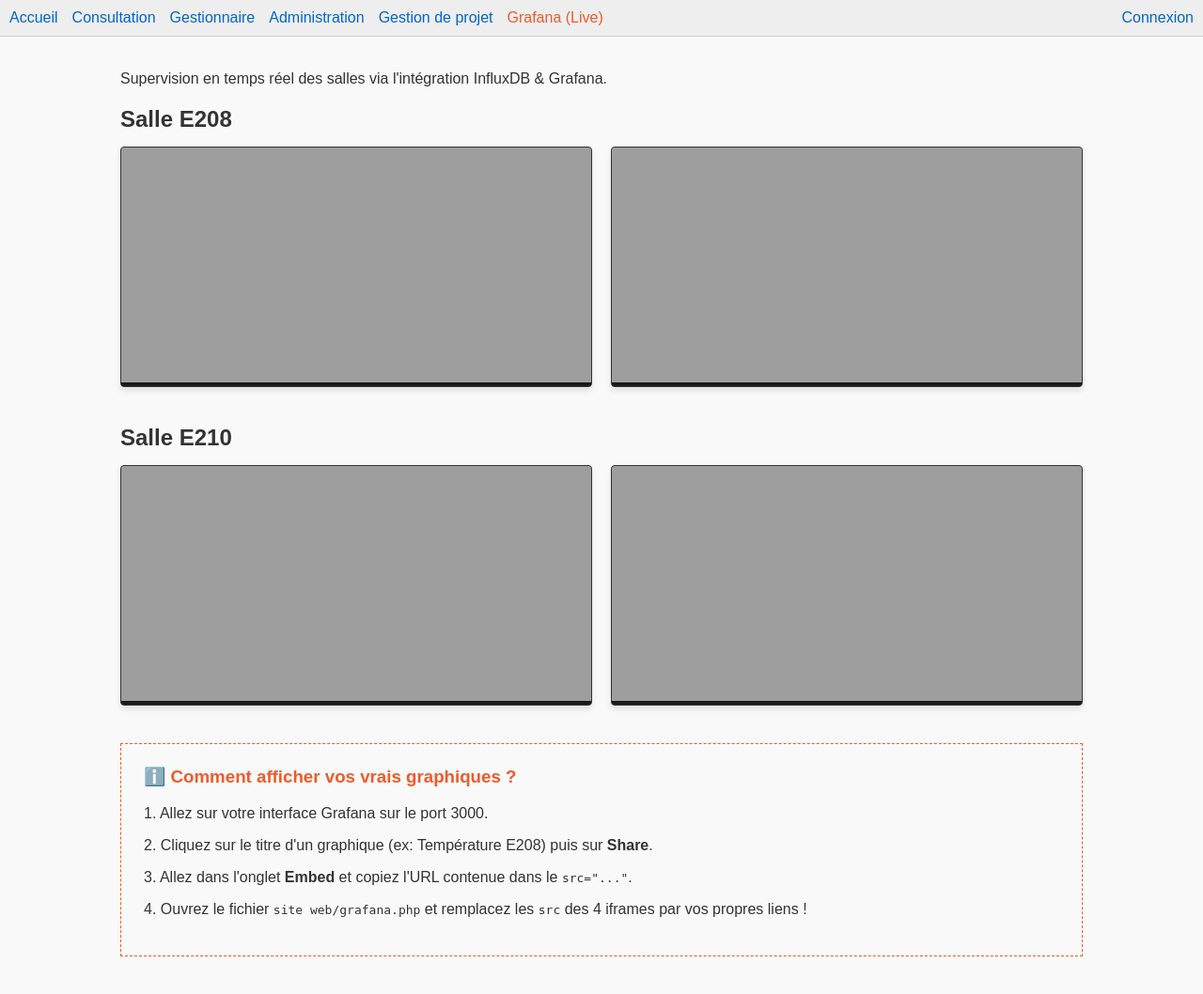
After one commit to mydraa/SAE23, a PHP site: page /grafana.php in a window 1280 px wide. The commit adds this page. Shown: the whole page at 94% size. Run offline with PHP 8.4, Linux system fonts and the light colour scheme.

Commit message:
Add grafana.php page and update navbars

```diff
--- a/site web/administration.php
+++ b/site web/administration.php
@@ -80,7 +80,7 @@ if($_SERVER['REQUEST_METHOD'] == 'POST' && isset($_POST['action'])) {
             <li><a href="gestion.php">Gestionnaire</a></li>
             <li><a href="administration.php" style="color:var(--text-main)">Administration</a></li>
             <li><a href="projet.php">Gestion de projet</a></li>
-            <li><a href="http://<?php echo $_SERVER['SERVER_NAME']; ?>:3000" target="_blank" style="color:#F05A28">Grafana (Live)</a></li>
+            <li><a href="grafana.php" style="color:#F05A28">Grafana (Live)</a></li>
         </ul>
         <div>
             <span style="color:var(--text-muted); margin-right: 15px;">Connecté: <?= htmlspecialchars($_SESSION['login']) ?></span>
--- a/site web/consultation.php
+++ b/site web/consultation.php
@@ -18,7 +18,7 @@ require 'db.php';
             <li><a href="gestion.php">Gestionnaire</a></li>
             <li><a href="administration.php">Administration</a></li>
             <li><a href="projet.php">Gestion de projet</a></li>
-            <li><a href="http://<?php echo $_SERVER['SERVER_NAME']; ?>:3000" target="_blank" style="color:#F05A28">Grafana (Live)</a></li>
+            <li><a href="grafana.php" style="color:#F05A28">Grafana (Live)</a></li>
         </ul>
         <?php if(isset($_SESSION['login'])): ?>
             <div>
--- a/site web/gestion.php
+++ b/site web/gestion.php
@@ -28,7 +28,7 @@ $bat_nom = mysqli_fetch_assoc(mysqli_stmt_get_result($stmt))['nom'];
             <li><a href="gestion.php" style="color:var(--text-main)">Gestionnaire</a></li>
             <li><a href="administration.php">Administration</a></li>
             <li><a href="projet.php">Gestion de projet</a></li>
-            <li><a href="http://<?php echo $_SERVER['SERVER_NAME']; ?>:3000" target="_blank" style="color:#F05A28">Grafana (Live)</a></li>
+            <li><a href="grafana.php" style="color:#F05A28">Grafana (Live)</a></li>
         </ul>
         <div>
             <span style="color:var(--text-muted); margin-right: 15px;">Connecté: <?= htmlspecialchars($_SESSION['login']) ?></span>
--- /dev/null
+++ b/site web/grafana.php
@@ -0,0 +1,102 @@
+<?php
+session_start();
+require 'db.php';
+?>
+<!DOCTYPE html>
+<html lang="fr">
+<head>
+    <meta charset="UTF-8">
+    <title>SAÉ 23 - Grafana</title>
+    <link rel="stylesheet" href="style/style.css">
+    <style>
+        .grafana-section {
+            margin-bottom: 40px;
+        }
+        .grafana-section h2 {
+            margin-bottom: 15px;
+            font-size: 1.5rem;
+        }
+        .grafana-grid {
+            display: grid;
+            grid-template-columns: 1fr 1fr;
+            gap: 20px;
+        }
+        .grafana-panel {
+            background: #1a1a1a;
+            border-radius: 4px;
+            overflow: hidden;
+            border: 1px solid #333;
+            box-shadow: 0 4px 6px rgba(0,0,0,0.1);
+        }
+        iframe {
+            width: 100%;
+            height: 250px;
+            border: none;
+        }
+        @media (max-width: 768px) {
+            .grafana-grid {
+                grid-template-columns: 1fr;
+            }
+        }
+    </style>
+</head>
+<body>
+    <nav>
+        <ul>
+            <li><a href="index.php">Accueil</a></li>
+            <li><a href="consultation.php">Consultation</a></li>
+            <li><a href="gestion.php">Gestionnaire</a></li>
+            <li><a href="administration.php">Administration</a></li>
+            <li><a href="projet.php">Gestion de projet</a></li>
+            <li><a href="grafana.php" style="color:#F05A28">Grafana (Live)</a></li>
+        </ul>
+        <?php if(isset($_SESSION['login'])): ?>
+            <div>
+                <span style="color:var(--text-muted); margin-right: 15px;">Connecté: <?= htmlspecialchars($_SESSION['login']) ?></span>
+                <a href="logout.php" style="color:var(--danger)">Déconnexion</a>
+            </div>
+        <?php else: ?>
+            <div>
+                <a href="login.php">Connexion</a>
+            </div>
+        <?php endif; ?>
+    </nav>
+
+    <div class="container">
+        <p>Supervision en temps réel des salles via l'intégration InfluxDB & Grafana.</p>
+
+        <div class="grafana-section">
+            <h2>Salle E208</h2>
+            <div class="grafana-grid">
+                <div class="grafana-panel">
+                    <!-- Remplacez l'URL src par le lien d'intégration (Embed) de votre panel Grafana -->
+                    <iframe src="http://<?php echo $_SERVER['SERVER_NAME']; ?>:3000/d-solo/xxxx/dashboard?orgId=1&panelId=1&theme=dark" frameborder="0"></iframe>
+                </div>
+                <div class="grafana-panel">
+                    <iframe src="http://<?php echo $_SERVER['SERVER_NAME']; ?>:3000/d-solo/xxxx/dashboard?orgId=1&panelId=2&theme=dark" frameborder="0"></iframe>
+                </div>
+            </div>
+        </div>
+
+        <div class="grafana-section">
+            <h2>Salle E210</h2>
+            <div class="grafana-grid">
+                <div class="grafana-panel">
+                    <iframe src="http://<?php echo $_SERVER['SERVER_NAME']; ?>:3000/d-solo/xxxx/dashboard?orgId=1&panelId=3&theme=dark" frameborder="0"></iframe>
+                </div>
+                <div class="grafana-panel">
+                    <iframe src="http://<?php echo $_SERVER['SERVER_NAME']; ?>:3000/d-solo/xxxx/dashboard?orgId=1&panelId=4&theme=dark" frameborder="0"></iframe>
+                </div>
+            </div>
+        </div>
+
+        <div class="card" style="margin-top: 40px; background:rgba(255,255,255,0.05); padding:1.5rem; border:1px dashed #F05A28;">
+            <h3 style="color:#F05A28; margin-top:0;">ℹ️ Comment afficher vos vrais graphiques ?</h3>
+            <p>1. Allez sur votre interface Grafana sur le port 3000.</p>
+            <p>2. Cliquez sur le titre d'un graphique (ex: Température E208) puis sur <strong>Share</strong>.</p>
+            <p>3. Allez dans l'onglet <strong>Embed</strong> et copiez l'URL contenue dans le <code>src="..."</code>.</p>
+            <p>4. Ouvrez le fichier <code>site web/grafana.php</code> et remplacez les <code>src</code> des 4 iframes par vos propres liens !</p>
+        </div>
+    </div>
+</body>
+</html>
--- a/site web/index.php
+++ b/site web/index.php
@@ -17,7 +17,7 @@ require 'db.php';
             <li><a href="gestion.php">Gestionnaire</a></li>
             <li><a href="administration.php">Administration</a></li>
             <li><a href="projet.php">Gestion de projet</a></li>
-            <li><a href="http://<?php echo $_SERVER['SERVER_NAME']; ?>:3000" target="_blank" style="color:#F05A28">Grafana (Live)</a></li>
+            <li><a href="grafana.php" style="color:#F05A28">Grafana (Live)</a></li>
         </ul>
         <?php if(isset($_SESSION['login'])): ?>
             <div>
--- a/site web/login.php
+++ b/site web/login.php
@@ -49,7 +49,7 @@ if($_SERVER['REQUEST_METHOD'] == 'POST') {
             <li><a href="gestion.php">Gestionnaire</a></li>
             <li><a href="administration.php">Administration</a></li>
             <li><a href="projet.php">Gestion de projet</a></li>
-            <li><a href="http://<?php echo $_SERVER['SERVER_NAME']; ?>:3000" target="_blank" style="color:#F05A28">Grafana (Live)</a></li>
+            <li><a href="grafana.php" style="color:#F05A28">Grafana (Live)</a></li>
         </ul>
     </nav>
     <div class="container" style="max-width: 400px; margin-top: 10vh;">
--- a/site web/projet.php
+++ b/site web/projet.php
@@ -17,7 +17,7 @@ session_start();
             <li><a href="gestion.php">Gestionnaire</a></li>
             <li><a href="administration.php">Administration</a></li>
             <li><a href="projet.php" style="color:var(--text-main)">Gestion de projet</a></li>
-            <li><a href="http://<?php echo $_SERVER['SERVER_NAME']; ?>:3000" target="_blank" style="color:#F05A28">Grafana (Live)</a></li>
+            <li><a href="grafana.php" style="color:#F05A28">Grafana (Live)</a></li>
         </ul>
         <?php if(isset($_SESSION['login'])): ?>
             <div>
```
Also changed, not shown: site web/db.php (line endings or trailing spaces), site web/logout.php (line endings or trailing spaces).
